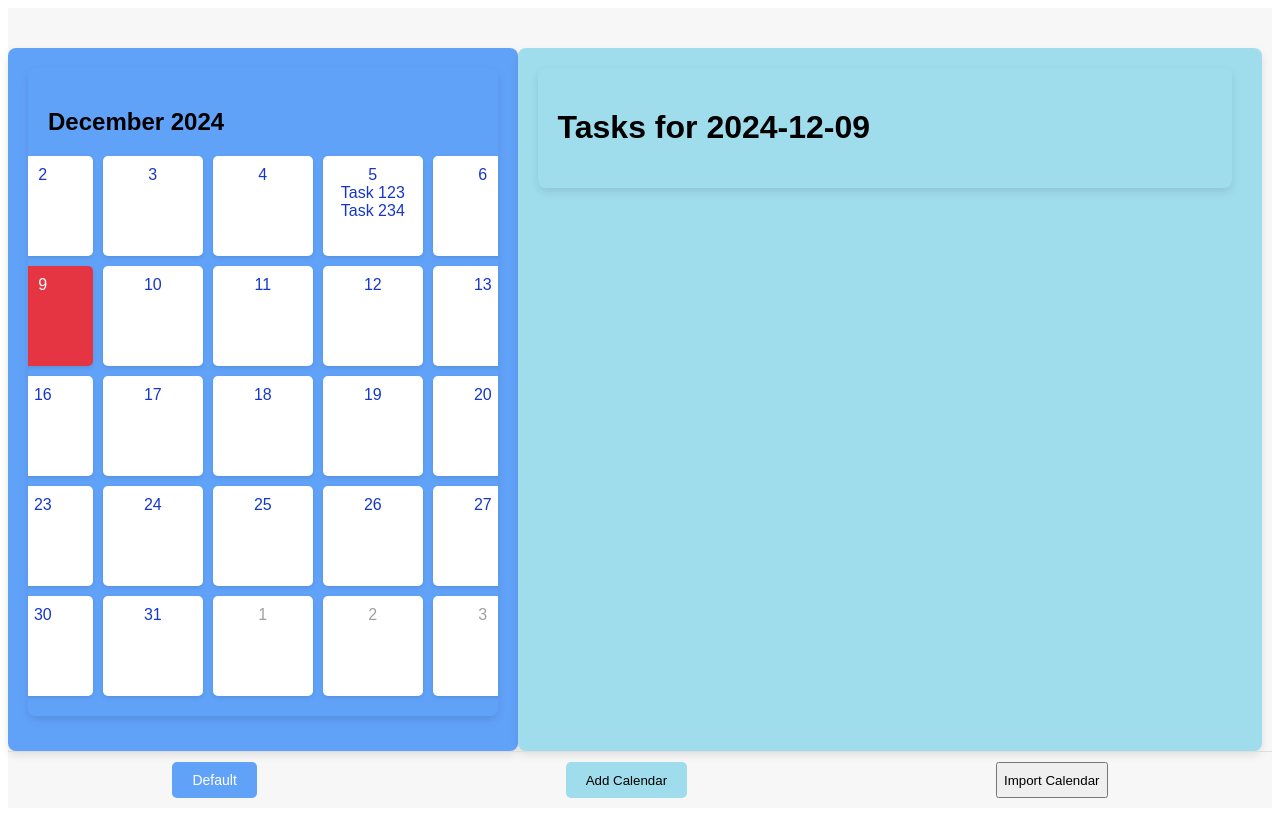
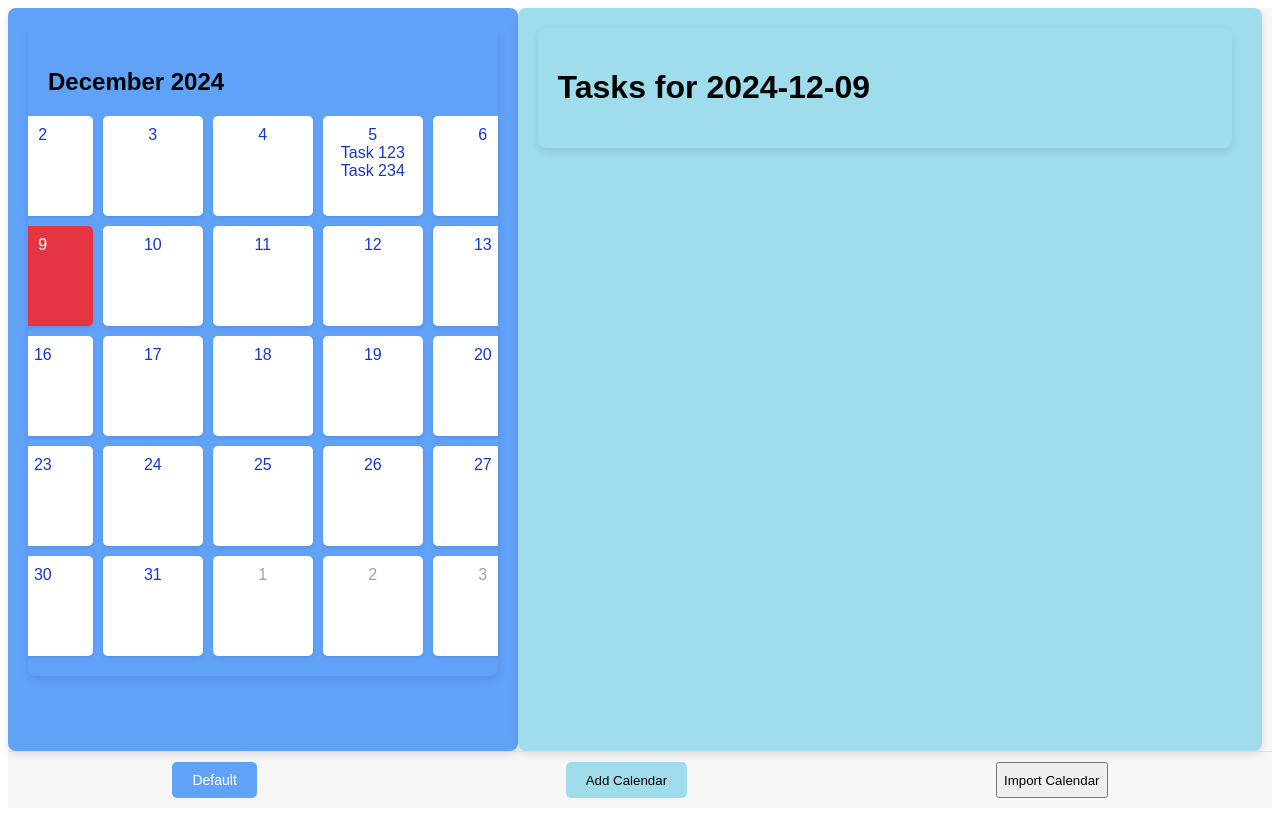
Before and after one commit to zihanKuang/Time_management, a React (Create React App) app: page / in a window 1280 px wide. Built offline with nearby package versions, Linux system fonts and the light colour scheme.

Commit message:
fix bug in app.jsx

```diff
--- a/src/App/App.jsx
+++ b/src/App/App.jsx
@@ -12,7 +12,6 @@ export default class App extends Component{
     return(
       <TaskProvider>
         <div className="app-container">
-          <h1 className="app-title"></h1>
           <MainCalendar/>
         </div>
       </TaskProvider>
```
